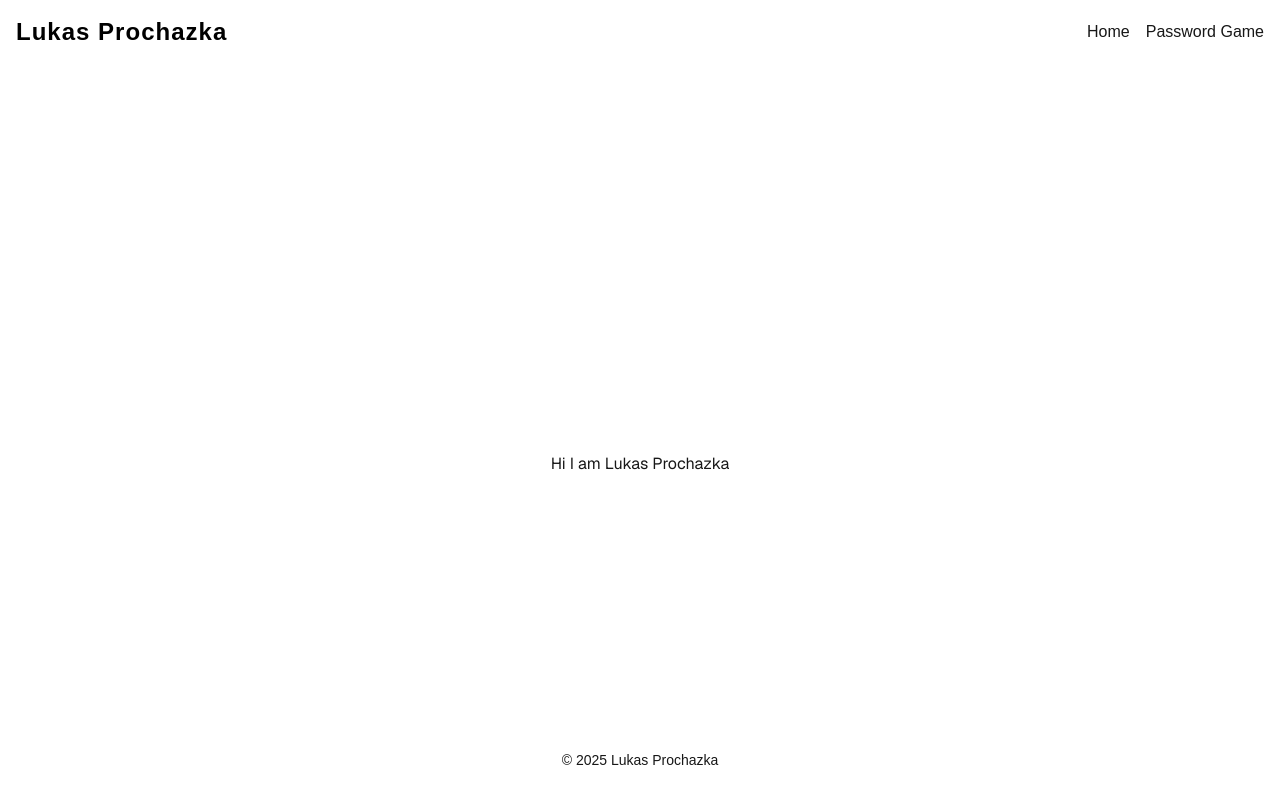
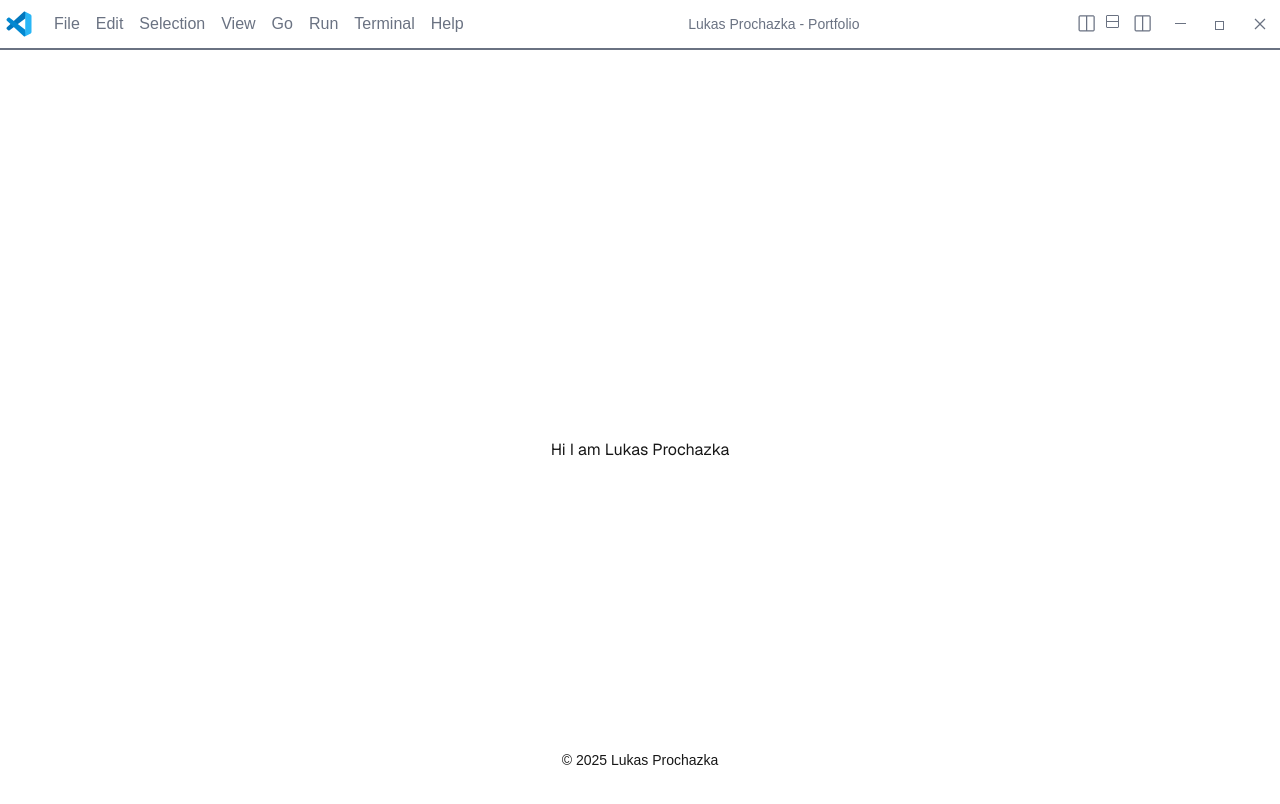
Before and after one commit to ProchaLu/me, a Next.js app: page / in a window 1280 px wide. Shown: the top 804 px of the page. Built offline with nearby package versions, Linux system fonts and the light colour scheme.

Commit message:
Add VSCode navbar

```diff
--- a/app/Navbar.tsx
+++ b/app/Navbar.tsx
@@ -1,22 +1,160 @@
-import Link from 'next/link';
-import AnimatedName from './AnimateName';
-
 export default function Navbar() {
   return (
-    <nav className="flex justify-between items-center p-4">
-      <AnimatedName />
-      <ul className="flex space-x-4">
-        <li>
-          <Link href="/" className="hover:underline">
-            Home
-          </Link>
-        </li>
-        <li>
-          <Link href="/passwordgame" className="hover:underline">
-            Password Game
-          </Link>
-        </li>
-      </ul>
+    <nav className="flex items-center justify-between border-b-2 border-dark_border text-gray-500">
+      {/* Left Section: Logo + Menu */}
+      <div className="flex p-1">
+        {/* Logo */}
+        <div className="my-auto">
+          <svg
+            xmlns="http://www.w3.org/2000/svg"
+            width="30"
+            height="30"
+            fill="#29b6f6"
+            viewBox="0 0 48 48"
+          >
+            <path d="M44 11.11v25.78c0 1.27-.79 2.4-1.98 2.82l-8.82 4.14L34 33V15l-.8-10.85 8.82 4.14A2.98 2.98 0 0144 11.11z" />
+            <path
+              fill="#0277bd"
+              d="M9 33.896L34 15V5.353c0-1.198-1.482-1.758-2.275-.86L4.658 29.239a2 2 0 00.107 3.032s1.324 1.232 1.803 1.574c.736.525 1.703.585 2.432.051z"
+            />
+            <path
+              fill="#0288d1"
+              d="M9 14.104L34 33v9.647c0 1.198-1.482 1.758-2.275.86L4.658 18.761a2 2 0 01.107-3.032s1.324-1.232 1.803-1.574c.736-.525 1.703-.585 2.432-.051z"
+            />
+          </svg>
+        </div>
+
+        {/* Menu: Desktop */}
+        <div className="hidden ml-2 p-1 lg:block">
+          {[
+            'File',
+            'Edit',
+            'Selection',
+            'View',
+            'Go',
+            'Run',
+            'Terminal',
+            'Help',
+          ].map((item) => (
+            <button
+              key={item}
+              className="px-2 py-1 rounded-lg hover:bg-gray-300 cursor-default"
+            >
+              {item}
+            </button>
+          ))}
+        </div>
+
+        {/* Hamburger: Mobile */}
+        <div className="ml-4 flex items-center lg:hidden px-4 py-2 rounded-md hover:bg-gray-300">
+          <svg
+            xmlns="http://www.w3.org/2000/svg"
+            width="24"
+            height="24"
+            fill="none"
+            viewBox="0 0 16 16"
+          >
+            <path
+              fill="#C5C5C5"
+              d="M16 5H0V4h16v1zm0 8H0v-1h16v1zm0-4.008H0V8h16v.992z"
+            />
+          </svg>
+        </div>
+      </div>
+
+      {/* Center Title */}
+      <h1 className="hidden py-3 text-sm pointer-events-none select-none sm:block">
+        Lukas Prochazka - Portfolio
+      </h1>
+
+      {/* Right Section: Icons */}
+      <div className="flex items-center">
+        {/* View Mode Icons */}
+        <div className="flex py-2 mx-1">
+          {/* Split View */}
+          <button className="p-1 rounded-md hover:bg-gray-300">
+            <svg
+              xmlns="http://www.w3.org/2000/svg"
+              width="20"
+              height="20"
+              fill="none"
+              viewBox="0 0 20 20"
+            >
+              <path
+                fill="currentColor"
+                d="M17.5 1.25H3.75L2.5 2.5v13.75l1.25 1.25H17.5l1.25-1.25V2.5L17.5 1.25zm-7.5 15H3.75V2.5H10v13.75zm7.5 0h-6.25V2.5h6.25v13.75z"
+              />
+            </svg>
+          </button>
+
+          {/* Grid */}
+          <button className="p-1 rounded-md hover:bg-gray-300">
+            <svg
+              xmlns="http://www.w3.org/2000/svg"
+              width="20"
+              height="20"
+              fill="none"
+              viewBox="0 0 20 20"
+            >
+              <path
+                fill="currentColor"
+                d="M14 1H3L2 2v11l1 1h11l1-1V2l-1-1zm0 12H3V8h11v5zm0-6H3V2h11v5z"
+              />
+            </svg>
+          </button>
+
+          {/* Columns */}
+          <button className="p-1 rounded-md hover:bg-gray-300">
+            <svg
+              xmlns="http://www.w3.org/2000/svg"
+              width="20"
+              height="20"
+              fill="none"
+              viewBox="0 0 20 20"
+            >
+              <path
+                fill="currentColor"
+                d="M17.5 1.25H3.75L2.5 2.5V16.25L3.75 17.5H17.5L18.75 16.25V2.5L17.5 1.25ZM10 16.25H3.75V2.5H10V16.25ZM17.5 16.25H11.25V2.5H17.5V16.25Z"
+              />
+            </svg>
+          </button>
+        </div>
+
+        {/* Utility Icons */}
+        <div className="flex">
+          {/* Minimize */}
+          <div className="p-3 hover:bg-gray-300 transition-transform duration-300">
+            <svg width="16" height="16" fill="none" viewBox="0 0 16 16">
+              <path fill="currentColor" d="M14 8H3V7h11v1z" />
+            </svg>
+          </div>
+
+          {/* Square */}
+          <div className="p-3 hover:bg-gray-300 transition-transform duration-300">
+            <svg width="16" height="16" fill="none" viewBox="0 0 16 16">
+              <path d="M3 5V14H12V5H3ZM11 13H4V6H11V13Z" fill="currentColor" />
+            </svg>
+          </div>
+
+          {/* Close (Red) */}
+          <div className="hover:bg-red-500 hover:text-white p-3 transform duration-300">
+            <svg
+              xmlns="http://www.w3.org/2000/svg"
+              width="16"
+              height="16"
+              fill="none"
+              viewBox="0 0 16 16"
+            >
+              <path
+                fill="currentColor"
+                fillRule="evenodd"
+                d="M7.116 8l-4.558 4.558.884.884L8 8.884l4.558 4.558.884-.884L8.884 8l4.558-4.558-.884-.884L8 7.116 3.442 2.558l-.884.884L7.116 8z"
+                clipRule="evenodd"
+              />
+            </svg>
+          </div>
+        </div>
+      </div>
     </nav>
   );
 }
--- a/app/layout.tsx
+++ b/app/layout.tsx
@@ -15,8 +15,8 @@ const geistMono = Geist_Mono({
 export const dynamic = 'force-dynamic';
 
 export const metadata = {
-  title: 'Create Next App',
-  description: 'Generated by create next app',
+  title: 'Lukas Prochazka | Portfolio',
+  description: 'My personal portfolio website',
 };
 
 export default function RootLayout({
```
